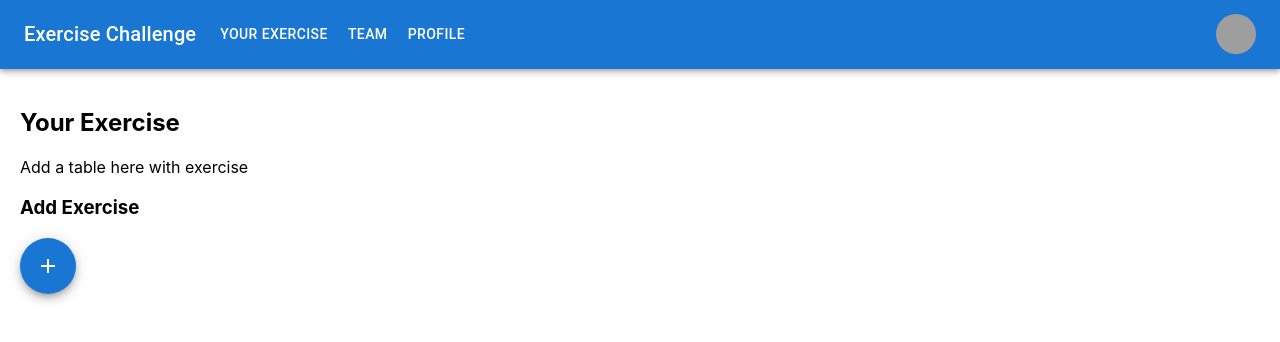
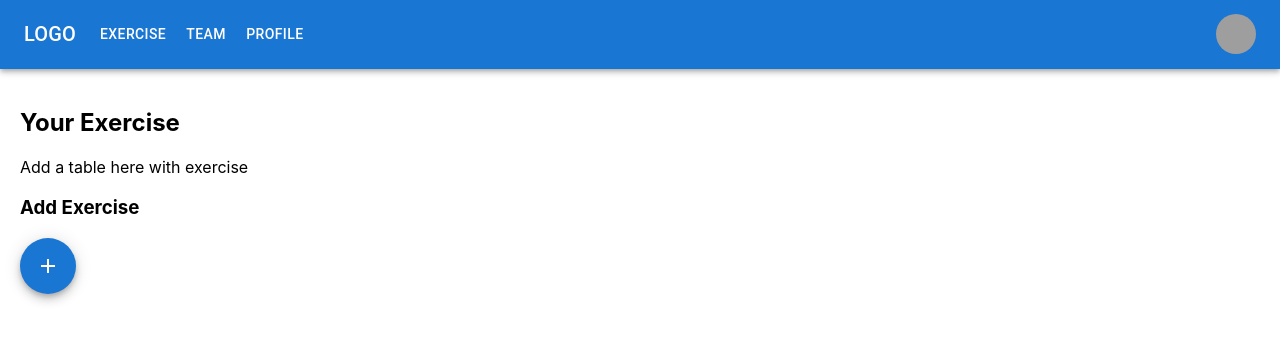
Before and after one commit to jackrobinsonuk/exercise-challenge-app, a React (Create React App) app in the folder front-end/: page / in a window 1280 px wide. Shown: the top 342 px of the page. Built offline with nearby package versions, Linux system fonts and the light colour scheme; grey boxes are pictures that could not be loaded.

Commit message:
fixed routing

```diff
--- a/front-end/package.json
+++ b/front-end/package.json
@@ -12,6 +12,7 @@
     "@testing-library/user-event": "^13.5.0",
     "react": "^17.0.2",
     "react-dom": "^17.0.2",
+    "react-router": "^6.2.2",
     "react-router-dom": "^6.2.2",
     "react-scripts": "5.0.0",
     "web-vitals": "^2.1.4"
--- a/front-end/src/App.js
+++ b/front-end/src/App.js
@@ -1,7 +1,7 @@
 import { React } from "react";
 import { BrowserRouter, Routes, Route } from "react-router-dom";
 
-import ResponsiveAppBar from "./Components/AppBar";
+import NavBar from "./Components/NavBar";
 import Team from "./Pages/Team";
 import YourExercise from "./Pages/YourExercise";
 import Profile from "./Pages/Profile";
@@ -9,17 +9,15 @@ import Profile from "./Pages/Profile";
 const App = () => {
   return (
     <div>
-      <ResponsiveAppBar />
+      <NavBar />
       <br />
       <div>
-        <BrowserRouter>
-          <Routes>
-            <Route path="/" element={<YourExercise />} />
-            <Route path="/your-exercise" element={<YourExercise />} />
-            <Route path="/team" element={<Team />} />
-            <Route path="/profile" element={<Profile />} />
-          </Routes>
-        </BrowserRouter>
+        <Routes>
+          <Route path="/" element={<YourExercise />} />
+          <Route path="/Exercise" element={<YourExercise />} />
+          <Route path="/Team" element={<Team />} />
+          <Route path="/Profile" element={<Profile />} />
+        </Routes>
       </div>
     </div>
   );
--- a/front-end/src/Components/AppBar.js
+++ b/front-end/src/Components/NavBar.js
@@ -11,10 +11,12 @@ import Avatar from "@mui/material/Avatar";
 import Button from "@mui/material/Button";
 import Tooltip from "@mui/material/Tooltip";
 import MenuItem from "@mui/material/MenuItem";
+import { Link } from "react-router-dom";
 
-const settings = ["Logout"];
+const pages = ["Exercise", "Team", "Profile"];
+const settings = ["Profile", "Account", "Dashboard", "Logout"];
 
-const ResponsiveAppBar = () => {
+const NavBar = () => {
   const [anchorElNav, setAnchorElNav] = React.useState(null);
   const [anchorElUser, setAnchorElUser] = React.useState(null);
 
@@ -43,7 +45,7 @@ const ResponsiveAppBar = () => {
             component="div"
             sx={{ mr: 2, display: { xs: "none", md: "flex" } }}
           >
-            Exercise Challenge
+            LOGO
           </Typography>
 
           <Box sx={{ flexGrow: 1, display: { xs: "flex", md: "none" } }}>
@@ -75,21 +77,16 @@ const ResponsiveAppBar = () => {
                 display: { xs: "block", md: "none" },
               }}
             >
-              <MenuItem
-                key="Your-Exercise"
-                onClick={() => (window.location.pathname = "/your-exercise")}
+              {pages.map((page) => (
+                <Link
+                  style={{ textDecoration: "none", color: "gray" }}
+                  to={`${page}`}
                 >
-                <Typography textAlign="center">Your Exercise</Typography>
+                  <MenuItem key={page} onClick={handleCloseNavMenu}>
+                    <Typography textAlign="center">{page}</Typography>
                   </MenuItem>
-              <MenuItem
-                key="Team"
-                onClick={() => (window.location.pathname = "/team")}
-              >
-                <Typography textAlign="center">Team</Typography>
-              </MenuItem>
-              <MenuItem key="Profile" onClick={handleCloseNavMenu}>
-                <Typography textAlign="center">Profile</Typography>
-              </MenuItem>
+                </Link>
+              ))}
             </Menu>
           </Box>
           <Typography
@@ -98,30 +95,23 @@ const ResponsiveAppBar = () => {
             component="div"
             sx={{ flexGrow: 1, display: { xs: "flex", md: "none" } }}
           >
-            Exercise Challenge
+            LOGO
           </Typography>
           <Box sx={{ flexGrow: 1, display: { xs: "none", md: "flex" } }}>
+            {pages.map((page) => (
+              <Link
+                style={{ textDecoration: "none", color: "white" }}
+                to={`${page}`}
+              >
                 <Button
-              key="Your-Exercise"
-              onClick={() => (window.location.pathname = "/your-exercise")}
+                  key={page}
+                  onClick={handleCloseNavMenu}
                   sx={{ my: 2, color: "white", display: "block" }}
                 >
-              Your Exercise
+                  {page}
                 </Button>
-            <Button
-              key="Team"
-              onClick={() => (window.location.pathname = "/team")}
-              sx={{ my: 2, color: "white", display: "block" }}
-            >
-              Team
-            </Button>
-            <Button
-              key="Profile"
-              onClick={() => (window.location.pathname = "/profile")}
-              sx={{ my: 2, color: "white", display: "block" }}
-            >
-              Profile
-            </Button>
+              </Link>
+            ))}
           </Box>
 
           <Box sx={{ flexGrow: 0 }}>
@@ -158,4 +148,4 @@ const ResponsiveAppBar = () => {
     </AppBar>
   );
 };
-export default ResponsiveAppBar;
+export default NavBar;
--- a/front-end/src/index.js
+++ b/front-end/src/index.js
@@ -1,7 +1,13 @@
 import * as React from "react";
 import * as ReactDOM from "react-dom";
+import { BrowserRouter } from "react-router-dom";
 
 import App from "./App";
 import "./index.css";
 
-ReactDOM.render(<App />, document.getElementById("root"));
+ReactDOM.render(
+  <BrowserRouter>
+    <App />
+  </BrowserRouter>,
+  document.getElementById("root")
+);
```
Also changed, not shown: 1 other file (tests, documents, lock files or other folders). Lines whose indentation alone changed are shown as unchanged.
